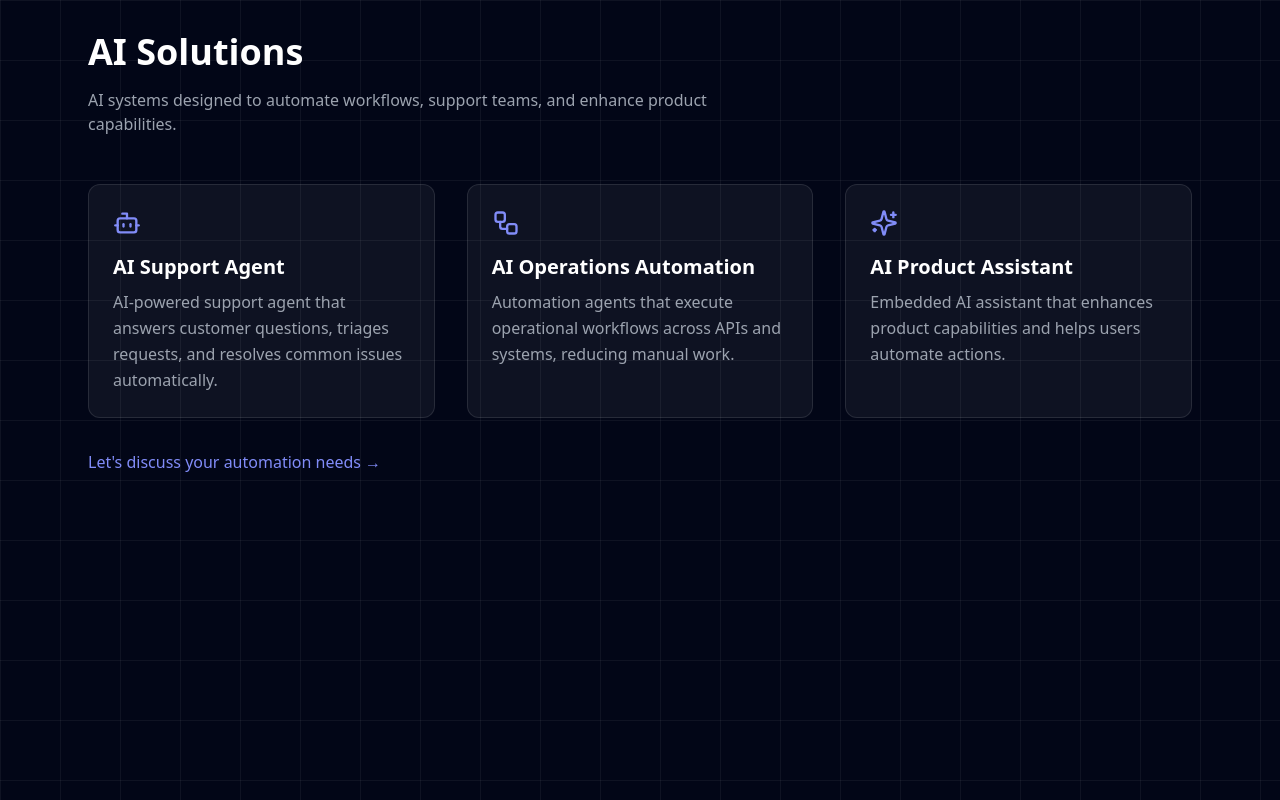
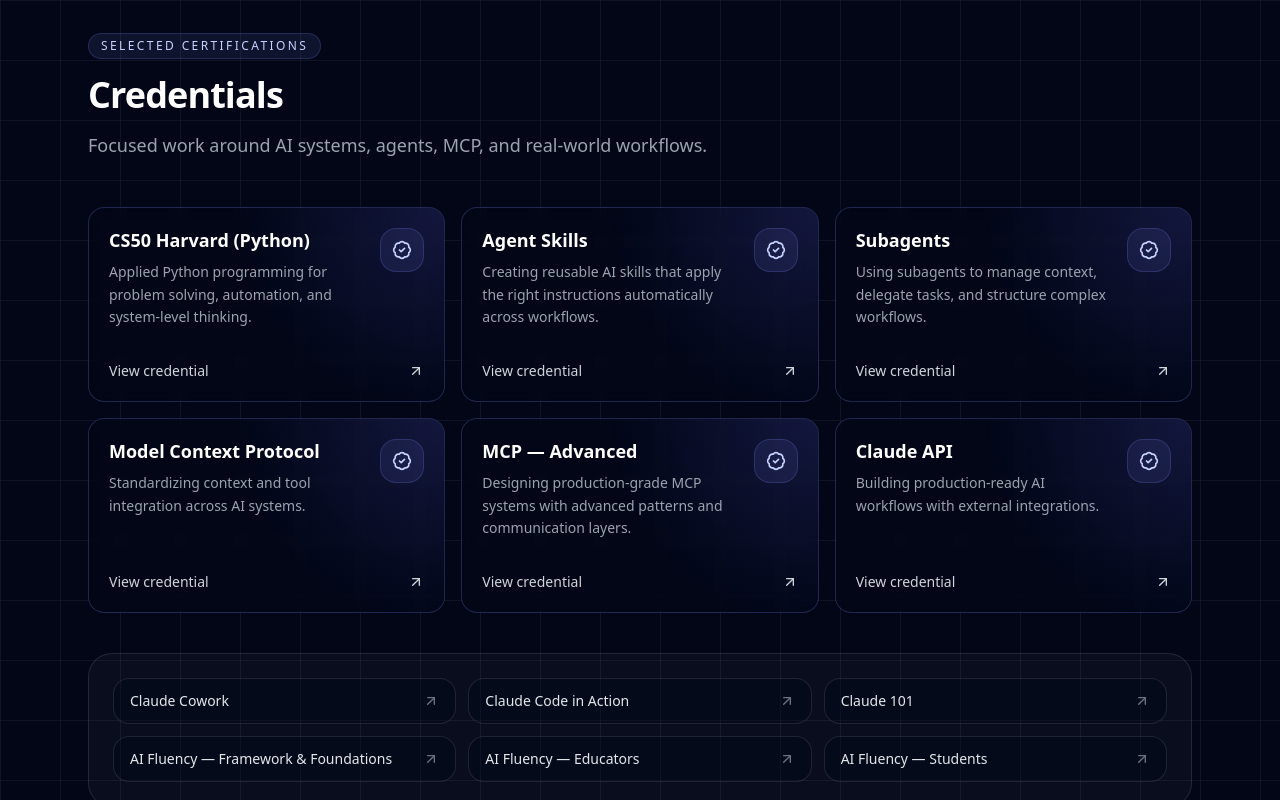
Before and after one commit to fernandofauth/fernandofauth.github.io, a React (Vite) app: page / in a window 1280 px wide. Shown: the part 1680-2480 px from the top of the page. Built offline with nearby package versions, Linux system fonts and the light colour scheme.

Commit message:
feat: enhance scroll functionality with wheel intent tracking and add Credentials section

```diff
--- a/src/App.jsx
+++ b/src/App.jsx
@@ -2,6 +2,7 @@
 import Navbar from "./components/Navbar"
 import Hero from "./components/Hero"
 import About from "./components/About"
+import Credentials from "./components/Credentials"
 import Contact from "./components/Contact"
 import AiSolutions from "./components/AiSolutions"
 
@@ -10,6 +11,9 @@
     sections: /** @type {HTMLElement[]} */ ([]),
     currentIndex: 0,
     locked: false,
+    wheelIntent: 0,
+    lastWheelDirection: 0,
+    lastWheelAt: 0,
   })
 
   useEffect(() => {
@@ -87,6 +91,12 @@
       stateRef.current.locked = false
     }
 
+    const resetWheelIntent = () => {
+      stateRef.current.wheelIntent = 0
+      stateRef.current.lastWheelDirection = 0
+      stateRef.current.lastWheelAt = 0
+    }
+
     const onWheel = (event) => {
       if (event.ctrlKey) return
       if (stateRef.current.locked) return
@@ -110,7 +120,10 @@
           scrollContainer.scrollHeight - 1
 
         const atEdge = direction > 0 ? atBottom : atTop
-        if (!atEdge) return
+        if (!atEdge) {
+          resetWheelIntent()
+          return
+        }
       } else {
         const viewportHeight = window.visualViewport?.height ?? window.innerHeight
         const viewTop = window.scrollY
@@ -123,14 +136,31 @@
         const atTop = viewTop <= sectionTop + threshold
         const atBottom = viewBottom >= sectionBottom - threshold
         const atEdge = direction > 0 ? atBottom : atTop
-        if (!atEdge) return
+        if (!atEdge) {
+          resetWheelIntent()
+          return
+        }
       }
+
+      const now = Date.now()
+      const elapsed = now - stateRef.current.lastWheelAt
+
+      if (elapsed > 220 || stateRef.current.lastWheelDirection !== direction) {
+        stateRef.current.wheelIntent = 0
+      }
+
+      stateRef.current.wheelIntent += Math.abs(deltaY)
+      stateRef.current.lastWheelDirection = direction
+      stateRef.current.lastWheelAt = now
+
+      if (stateRef.current.wheelIntent < 140) return
 
       const nextIndex = currentIndex + direction
       if (nextIndex < 0 || nextIndex >= currentSections.length) return
 
       event.preventDefault()
       stateRef.current.locked = true
+      resetWheelIntent()
 
       scrollToSection(currentSections[nextIndex])
       window.setTimeout(releaseLock, 650)
@@ -158,6 +188,7 @@
         <Navbar />
         <Hero />
         <About />
+        <Credentials />
         <AiSolutions />
         <Contact />
       </div>
--- /dev/null
+++ b/src/components/Credentials.jsx
@@ -0,0 +1,166 @@
+import { motion } from "framer-motion"
+import { ArrowUpRight, BadgeCheck } from "lucide-react"
+
+const credentials = [
+  {
+    name: "CS50 Harvard (Python)",
+    href: "https://certificates.cs50.io/1a347a31-61f6-404b-8be9-b903ac6ac96d.pdf?size=letter",
+    primary: true,
+    description:
+      "Applied Python programming for problem solving, automation, and system-level thinking.",
+  },
+  {
+    name: "Agent Skills",
+    href: "https://verify.skilljar.com/c/gqgwx7sy6ofk",
+    primary: true,
+    description:
+      "Creating reusable AI skills that apply the right instructions automatically across workflows.",
+  },
+  {
+    name: "Subagents",
+    href: "https://verify.skilljar.com/c/e552a5jekmrn",
+    primary: true,
+    description:
+      "Using subagents to manage context, delegate tasks, and structure complex workflows.",
+  },
+  {
+    name: "Model Context Protocol",
+    href: "https://verify.skilljar.com/c/8vb5vqb9skrp",
+    primary: true,
+    description:
+      "Standardizing context and tool integration across AI systems.",
+  },
+  {
+    name: "MCP — Advanced",
+    href: "https://verify.skilljar.com/c/apqd2nne64w9",
+    primary: true,
+    description: "Designing production-grade MCP systems with advanced patterns and communication layers.",
+  },
+  {
+    name: "Claude API",
+    href: "https://verify.skilljar.com/c/e33xkx2dpiia",
+    primary: true,
+    description:
+      "Building production-ready AI workflows with external integrations.",
+  },
+  {
+    name: "Claude Cowork",
+    href: "https://verify.skilljar.com/c/rtyi2wcqosmy",
+  },
+  {
+    name: "Claude Code in Action",
+    href: "https://verify.skilljar.com/c/j4zv9fzcru7r",
+  },
+  {
+    name: "Claude 101",
+    href: "https://verify.skilljar.com/c/etmhxg9axp7y",
+  },
+  {
+    name: "AI Fluency — Framework & Foundations",
+    href: "https://verify.skilljar.com/c/mbi2ysxz4duy",
+  },
+  {
+    name: "AI Fluency — Educators",
+    href: "https://verify.skilljar.com/c/6un2f24ztqup",
+  },
+  {
+    name: "AI Fluency — Students",
+    href: "https://verify.skilljar.com/c/7h72y7ioz9fp",
+  },
+]
+
+const featuredCredentials = credentials.slice(0, 6)
+const additionalCredentials = credentials.slice(6)
+
+export default function Credentials() {
+  return (
+    <motion.section
+      id="credentials"
+      initial={{ opacity: 0, y: 24 }}
+      whileInView={{ opacity: 1, y: 0 }}
+      viewport={{ once: true, amount: 0.2 }}
+      transition={{ duration: 0.6 }}
+      className="min-h-screen supports-[height:100svh]:min-h-[100svh] max-w-6xl mx-auto px-6 py-28 scroll-mt-32"
+    >
+      <div className="mb-10 md:mb-12 max-w-3xl">
+        <span className="inline-flex items-center rounded-full border border-indigo-400/20 bg-indigo-400/10 px-3 py-1 text-xs font-medium uppercase tracking-[0.2em] text-indigo-200">
+          Selected certifications
+        </span>
+        <h2
+          data-section-anchor
+          className="mt-4 text-3xl md:text-4xl font-bold tracking-tight"
+        >
+          Credentials
+        </h2>
+
+        <p className="mt-4 text-base leading-relaxed text-gray-400 md:text-lg">
+          Focused work around AI systems, agents, MCP, and real-world workflows.
+        </p>
+      </div>
+
+      <div className="grid gap-4 md:grid-cols-2 xl:grid-cols-3">
+        {featuredCredentials.map(({ name, href, description }, index) => (
+          <motion.a
+            key={name}
+            href={href}
+            target="_blank"
+            rel="noreferrer"
+            initial={{ opacity: 0, y: 18 }}
+            whileInView={{ opacity: 1, y: 0 }}
+            viewport={{ once: true, amount: 0.2 }}
+            transition={{ duration: 0.45, delay: index * 0.05 }}
+            className="group relative overflow-hidden rounded-2xl border border-indigo-400/25 bg-slate-950/50 p-5 backdrop-blur transition duration-300 hover:-translate-y-1 hover:border-indigo-300/45 hover:bg-slate-900/70"
+          >
+            <div className="pointer-events-none absolute inset-0 bg-[radial-gradient(circle_at_top_right,rgba(99,102,241,0.18),transparent_52%)]" />
+
+            <div className="relative flex h-full flex-col justify-between gap-8">
+              <div className="flex items-start justify-between gap-4">
+                <div>
+                  <h3 className="text-lg font-semibold leading-snug text-white transition group-hover:text-indigo-100">
+                    {name}
+                  </h3>
+
+                  <p className="mt-2 text-sm leading-relaxed text-gray-400">
+                    {description}
+                  </p>
+                </div>
+
+                <span className="inline-flex h-11 w-11 shrink-0 items-center justify-center rounded-2xl border border-indigo-400/20 bg-indigo-400/10 text-indigo-200">
+                  <BadgeCheck className="h-5 w-5" />
+                </span>
+              </div>
+
+              <div className="flex items-center justify-between text-sm text-gray-300 transition group-hover:text-white">
+                <span>View credential</span>
+                <ArrowUpRight className="h-4 w-4 transition duration-200 group-hover:-translate-y-0.5 group-hover:translate-x-0.5" />
+              </div>
+            </div>
+          </motion.a>
+        ))}
+      </div>
+
+      <div className="mt-10 rounded-3xl border border-white/10 bg-white/[0.03] p-5 md:p-6">
+
+        <div className="grid gap-3 sm:grid-cols-2 xl:grid-cols-3">
+          {additionalCredentials.map(({ name, href }) => (
+            <a
+              key={name}
+              href={href}
+              target="_blank"
+              rel="noreferrer"
+              className="group flex items-center justify-between gap-4 rounded-2xl border border-white/10 bg-slate-950/35 px-4 py-3 text-left transition duration-200 hover:border-white/20 hover:bg-white/[0.05]"
+            >
+              <div className="min-w-0">
+                <p className="truncate text-sm font-medium text-gray-200 transition group-hover:text-white" title={name}>
+                  {name}
+                </p>
+              </div>
+
+              <ArrowUpRight className="h-4 w-4 shrink-0 text-gray-500 transition duration-200 group-hover:-translate-y-0.5 group-hover:translate-x-0.5 group-hover:text-indigo-200" />
+            </a>
+          ))}
+        </div>
+      </div>
+    </motion.section>
+  )
+}
--- a/src/components/Navbar.jsx
+++ b/src/components/Navbar.jsx
@@ -67,6 +67,9 @@
             <a href="#about" className="hover:text-white transition">
               About
             </a>
+            <a href="#credentials" className="hover:text-white transition">
+              Credentials
+            </a>
             <a href="#aisolutions" className="hover:text-white transition">
               AI Solutions
             </a>
@@ -119,6 +122,13 @@
                     About
                   </a>
                   <a
+                    href="#credentials"
+                    className="rounded-xl border border-white/10 bg-white/5 px-4 py-3 hover:bg-white/10 transition"
+                    onClick={handleMobileNav("credentials")}
+                  >
+                    Credentials
+                  </a>
+                  <a
                     href="#aisolutions"
                     className="rounded-xl border border-white/10 bg-white/5 px-4 py-3 hover:bg-white/10 transition"
                     onClick={handleMobileNav("aisolutions")}
```
